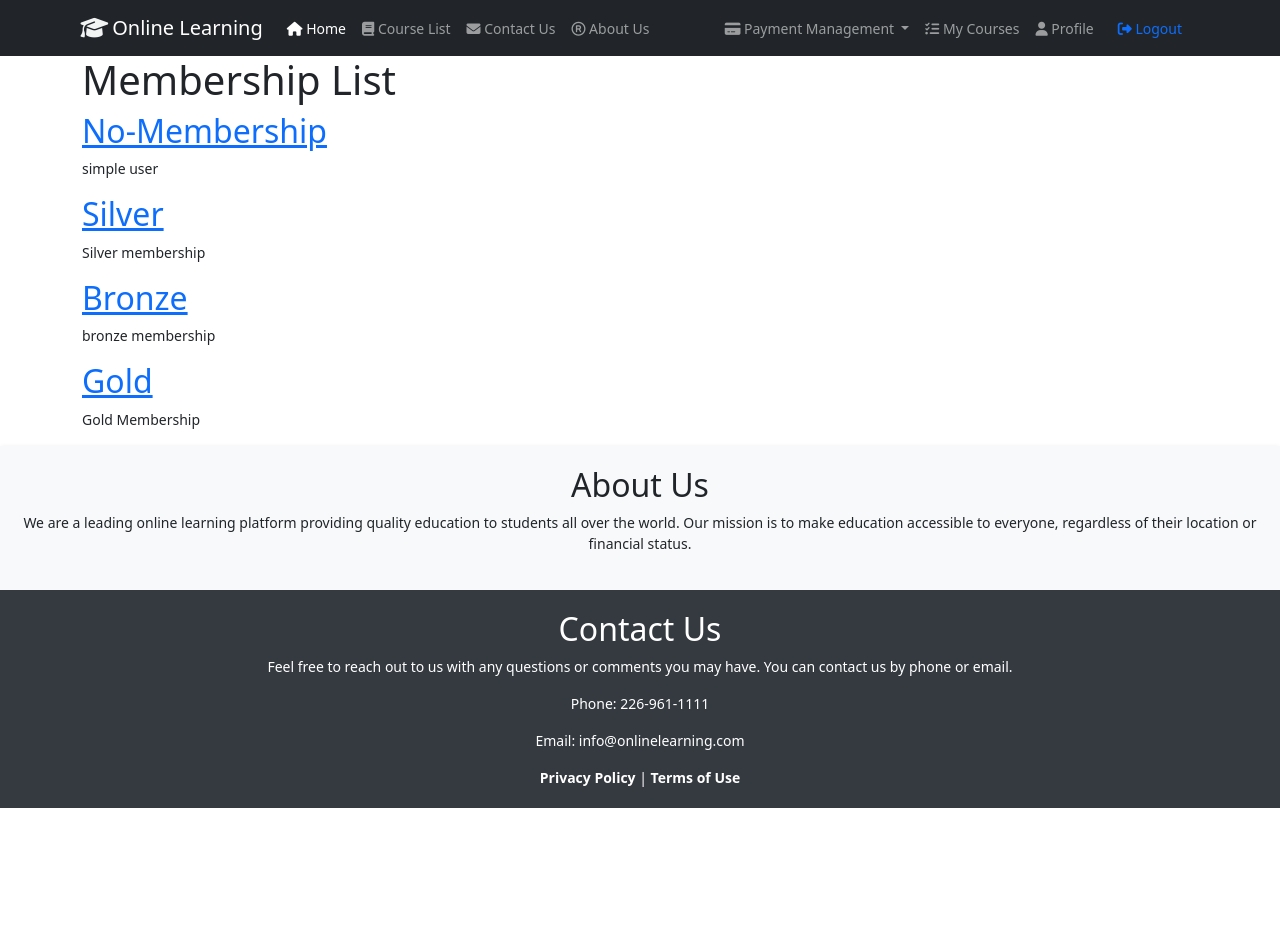
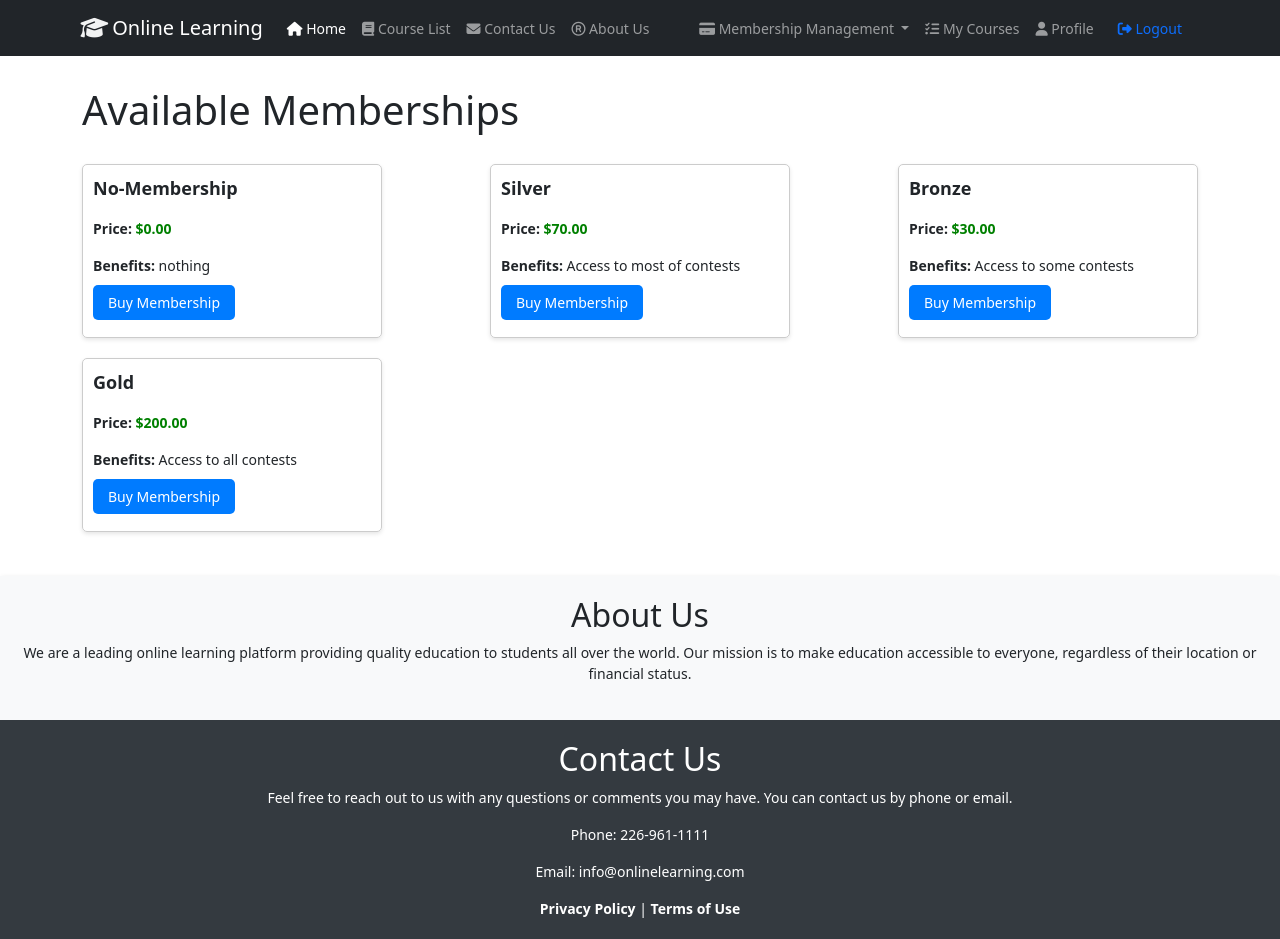
Before and after one commit to SanazJafari/WhiteboardApp, a Django app: page /memberships/ in a window 1280 px wide. Before the commit the page ends 808 px from the top, so only its background shows below. Run offline with Django 4.2, Linux system fonts and the light colour scheme; a user stored in the database is signed in; data comes from the database, SQL or seed files in the repository; both versions use the stored data as it was after the commit; some libraries are stand-ins or nearby versions.

Commit message:
changes of membership and payments

```diff
--- a/Whiteboard/settings.py
+++ b/Whiteboard/settings.py
@@ -147,6 +147,9 @@ LOGIN_REDIRECT_URL = 'WhiteboardApp:main_banner'
 STRIPE_PUBLIC_KEY = 'pk_test_51NS9eOHitL9rNw3gWw65ZPSFcvUg9tnkcjb0M3W7t24Vgm9xLALSy2p4zbxcrkDY1AMQgf9nQoXVWqKmwGPOexFX00dKE3R2ay'
 STRIPE_SECRET_KEY = 'sk_test_51NS9eOHitL9rNw3g7XnjlVvsA6msTP0SaRBS89RPl7BKBGPHrjsE7W2R1aXM1oEkwY2QyOPVYBn6H6LZTG5nHoBj00OYaT28EI'
 
+# STRIPE_PUBLIC_KEY = 'pk_test_51NXBl9J21l47pGAcLxYApxytMv8W5Nnu1EN7s9lGabLgMW0grFayzhX58Zxaz7u7H3G5U7HkBcOobvE7mxrE3ooh0070wnM9SL'
+# STRIPE_SECRET_KEY = 'sk_test_51NXBl9J21l47pGAcDwGaIQrv5VnQFtcwzgLuc6a3EInnHZzYsu3Sc19AzdOwX37B8LZubSotreUqXyVig34axnOu00gb45h7zN'
+
 TWILIO_ACCOUNT_SID = 'ACb3b88c505441e68232a84742fc55a34c'
 TWILIO_AUTH_TOKEN = '54d06764fff943dd4bfb4b7b0944f3bf'
 TWILIO_FROM_NUMBER = '+16206791334'
--- a/WhiteboardApp/forms.py
+++ b/WhiteboardApp/forms.py
@@ -14,7 +14,7 @@ class CourseForm(forms.ModelForm):
     class Meta:
         model = Course
         fields = ['title', 'description', 'instructor', 'start_date', 'end_date', 'is_active', 'syllabus',
-                  'prerequisites', 'avatar', 'additional_data']
+                  'prerequisites', 'avatar']
 
 
 class MembershipForm(forms.ModelForm):
--- a/WhiteboardApp/urls.py
+++ b/WhiteboardApp/urls.py
@@ -50,7 +50,7 @@ urlpatterns = [
     path('payments/create/', views.payment_create, name='payment-create'),
     path('payments/<int:pk>/update/', views.payment_update, name='payment-update'),
 
-    path('paymentStripe/', views.process_payment_stripe, name='process_payment_stripe'),
+    path('paymentStripe/<int:pk>', views.process_payment_stripe, name='process_payment_stripe'),
     path('payments/<int:student_id>', views.payment_list_of_student, name='payment_list_of_student'),
 
     # Student Urls
--- a/WhiteboardApp/views.py
+++ b/WhiteboardApp/views.py
@@ -257,57 +257,57 @@ def payment_update(request, pk):
 
 
 @login_required(login_url="WhiteboardApp:login_post")
-def process_payment_stripe(request):
+def process_payment_stripe(request, pk):
     if request.method == 'POST':
         stripe.api_key = settings.STRIPE_SECRET_KEY
         form = PaymentFormStripe(request.POST)
-        if form.is_valid():
-            amount = form.cleaned_data['amount']
-            currency = form.cleaned_data['currency']
-            card_number = form.cleaned_data['card_number']
-            expiration_date = form.cleaned_data['expiration_date']
-            cvc = form.cleaned_data['cvc']
-            date_values = expiration_date.split('/')
-            month = date_values[0]
-            year = date_values[1]
-            try:
-                # this one is only in use for real case payment
-                # Create a payment method using Stripe Elements
-                # payment_method = stripe.PaymentMethod.create(
-                #     type='card',
-                #     card={
-                #         'number': '4242 4242 4242 4242 ',
-                #         'exp_month': month,
-                #         'exp_year': year,
-                #         'cvc': cvc
-                #     }
-                # )
 
-                # Create a payment intent and confirm the payment
-                payment_intent = stripe.PaymentIntent.create(
-                    amount=int(amount * 100),  # Convert amount to cents
-                    currency=currency,
-                    # payment_method= payment_method.id,
-                    payment_method="pm_card_mastercard",
-                    confirm=True
-                )
+        stripe_token = request.POST['stripeToken']
 
-                # Handle successful payment
-                student = form.cleaned_data['student']
-                payment = Payment(student_id=student.id, amount=amount, currency=currency,
-                                  card_number=card_number, expiration_date=expiration_date, cvc=cvc)
-                payment.save()
+        # amount = form.cleaned_data['amount']
+        # currency = form.cleaned_data['currency']
+        # card_number = form.cleaned_data['card_number']
+        # expiration_date = form.cleaned_data['expiration_date']
+        # cvc = form.cleaned_data['cvc']
+        # date_values = expiration_date.split('/')
+        # month = date_values[0]
+        # year = date_values[1]
+        try:
+            # this one is only in use for real case payment
+            # Create a payment method using Stripe Elements
+            # payment_method = stripe.PaymentMethod.create(
+            #     type='card',
+            #     card={
+            #         'number': '4242 4242 4242 4242 ',
+            #         'exp_month': month,
+            #         'exp_year': year,
+            #         'cvc': cvc
+            #     }
+            # )
+            # Create a payment intent and confirm the payment
+            membership = Membership.objects.get(id=pk)
+            payment_intent = stripe.PaymentIntent.create(
+                amount=int(membership.price),  # Convert amount to cents
+                currency='cad',
+                # payment_method= payment_method.id,
+                payment_method="pm_card_mastercard",
+                confirm=True
+            )
 
-                # save card number and expiration_date in session to store for next payments if needed
-                request.session['card_number'] = card_number
-                request.session['expiration_date'] = expiration_date
+            # Handle successful payment
+            # student = form.cleaned_data['student']
+            payment = Payment(student_id=12, amount=membership.price, currency='CAD',card_number='4444', expiration_date='12/24', cvc='321')
+            payment.save()
 
-                return render(request, 'PaymentTemplates/payment_Success.html',
-                              {'amount': amount, 'currency': currency})
+            # save card number and expiration_date in session to store for next payments if needed
+            # request.session['card_number'] = card_number
+            # request.session['expiration_date'] = expiration_date
 
-            except stripe.error.CardError as e:
-                error_message = e.error.message
-                return render(request, 'PaymentTemplates/payment_Error.html', {'error_message': error_message})
+            return render(request, 'PaymentTemplates/payment_Success.html', {'amount': membership.price, 'currency':'cad'})
+
+        except stripe.error.CardError as e:
+            error_message = e.error.message
+            return render(request, 'PaymentTemplates/payment_Error.html', {'error_message': error_message})
     else:
         student = Student.objects.select_related('user').get(user_id=request.user.id)
         payment = Payment(student=student)
@@ -317,7 +317,8 @@ def process_payment_stripe(request):
         expiration_date = request.session.get('expiration_date')
         return render(request, 'PaymentTemplates/payment_create_stripe.html', {'form': form,
                                                                                'card_number': card_number,
-                                                                               'expiration_date': expiration_date})
+                                                                               'expiration_date': expiration_date,
+                                                                               'stripe_publishable_key': settings.STRIPE_PUBLIC_KEY})
 
 
 # Student Views
@@ -440,6 +441,7 @@ def enroll_course(request, course_id):
         'result': 'Enrollment successful!',
     }
     return JsonResponse(data)
+    # return render(request, 'EnrolmentTemplates/enrollment_message.html')
 
 
 # Grade Views
@@ -588,10 +590,9 @@ class CustomLoginView(LoginView):
     #
     #     response = super().form_valid(form)  # Call the parent method to get the original response
     #
-    #     response.set_cookie('username', encrypted_username, max_age=3600)  # Set username cookie with 1 hour expiration
-    #     response.set_cookie('password', encrypted_password, max_age=3600)  # Set password cookie with 1 hour expiration
-    #     response.set_cookie('user_id', encrypted_user_id, max_age=3600)
-    #     return response
+    # response.set_cookie('username', encrypted_username, max_age=3600)  # Set username cookie with 1 hour expiration
+    # response.set_cookie('password', encrypted_password, max_age=3600)  # Set password cookie with 1 hour expiration
+    # response.set_cookie('user_id', encrypted_user_id, max_age=3600) return response
 
 class CustomLogoutView(LogoutView):
     next_page = 'WhiteboardApp:main_banner'
--- a/static/css/base.css
+++ b/static/css/base.css
@@ -34,3 +34,60 @@
 body {
   font-size: 14px;
 }
+
+.memberships-container {
+    display: flex;
+            flex-wrap: wrap;
+            justify-content: space-between;
+        }
+        .membership-card {
+            flex: 0 0 300px;
+            border: 1px solid #ccc;
+            border-radius: 5px;
+            padding: 10px;
+            margin-bottom: 20px;
+            box-shadow: 0 2px 4px rgba(0, 0, 0, 0.1);
+        }
+        .membership-title {
+            font-size: 18px;
+            font-weight: bold;
+        }
+        .membership-price {
+            color: green;
+            font-weight: bold;
+        }
+        .buy-button {
+            background-color: #007bff;
+            color: #fff;
+            border: none;
+            padding: 8px 15px;
+            border-radius: 5px;
+            cursor: pointer;
+            text-decoration: none;
+        }
+
+.buy-button:hover {
+    color: white;
+}
+
+.StripeElement--focus {
+      color: #495057;
+      background-color: #fff;
+      border-color: #80bdff;
+      outline: 0;
+      box-shadow: 0 0 0 .2rem rgba(0,123,255,.25);
+  }
+  .card-element-disabled {
+      background-color: #e9ecef;
+      opacity: 1;
+  }
+  #card-element {
+      display: flex;
+      align-items: center;
+  }
+  #card-element div {
+      flex-grow: 1;
+  }
+  #card-element-error {
+      color: #ff0000;
+  }
--- a/templates/CourseTemplates/course_detail.html
+++ b/templates/CourseTemplates/course_detail.html
@@ -41,7 +41,7 @@
                                     Enroll
                                 </button>
                             {% else %}
-                                <a href="#" class="btn btn-secondary btn-sm" disabled
+                                <a href="{% url 'WhiteboardApp:enroll-course' course.pk %}" class="btn btn-secondary btn-sm" disabled
                                    title="you reached the quota and can not enroll in another course">Enroll</a>
                             {% endif %}
 
@@ -145,7 +145,7 @@
                             <rect width="100%" height="100%" fill="#007aff"></rect>
                         </svg>
                         <i class="fa-solid fa-marker" style="margin-right: 10px;"></i>
-                        <strong class="me-auto"> Mark </strong>
+                        <strong class="me-auto"> Grades </strong>
                     </div>
                     <div class="toast-body">
                         {% if grade.grade %}
--- a/templates/MembershipTemplates/membership_list.html
+++ b/templates/MembershipTemplates/membership_list.html
@@ -6,10 +6,16 @@
 {% endblock %}
 
 {% block content %}
-    <h1>Membership List</h1>
-    {% for membership in memberships %}
-        <h2><a href="{% url 'WhiteboardApp:membership-detail' membership.pk %}">{{ membership.get_name_display }}</a>
-        </h2>
-        <p>{{ membership.description }}</p>
-    {% endfor %}
+
+    <h1 style="margin-bottom: 30px; margin-top: 30px; ">Available Memberships</h1>
+    <div class="memberships-container mb-4">
+        {% for membership in memberships %}
+            <div class="membership-card pb-4">
+                <p class="membership-title">{{ membership.get_name_display }}</p>
+                <p><strong>Price:</strong> <span class="membership-price">${{ membership.price }}</span></p>
+                <p><strong>Benefits:</strong> {{ membership.benefits }}</p>
+                <a class="buy-button" href="{% url 'WhiteboardApp:process_payment_stripe' membership.id %}">Buy Membership</a>
+            </div>
+        {% endfor %}
+    </div>
 {% endblock %}
--- a/templates/base.html
+++ b/templates/base.html
@@ -97,12 +97,12 @@
                     <ul class="navbar-nav me-auto my-2 my-lg-0 navbar-nav-scroll" style="--bs-scroll-height: 100px;">
                         <li class="nav-item dropdown">
                             <a class="nav-link dropdown-toggle" href="#" role="button" data-bs-toggle="dropdown">
-                                <i class="fas fa-credit-card"></i> Payment Management
+                                <i class="fas fa-credit-card"></i> Membership Management
                             </a>
                             <ul class="dropdown-menu">
                                 <li>
-                                    <a class="dropdown-item" href="{% url 'WhiteboardApp:process_payment_stripe' %}">
-                                        <i class="fa-brands fa-cc-stripe"></i> Make a Payment
+                                    <a class="dropdown-item" href="{% url 'WhiteboardApp:membership-list' %}">
+                                        <i class="fa-brands fa-cc-stripe"></i> Memberships
                                     </a>
                                 </li>
                                 <li>
--- a/templates/login.html
+++ b/templates/login.html
@@ -52,6 +52,6 @@
 {#<script src="https://code.jquery.com/jquery-3.3.1.min.js"></script>#}
 <!-- Bootstrap JavaScript -->
 {#<script src="https://cdn.jsdelivr.net/npm/bootstrap@5.0.2/dist/js/bootstrap.bundle.min.js"></script>#}
-<script src="{% static 'js/login.js' %}"></script>
+{#<script src="{% static 'js/login.js' %}"></script>#}
 </body>
 </html>
```
Also changed, not shown: templates/EnrolmentTemplates/Enrollment_create.html (+5 -2 lines), templates/EnrolmentTemplates/enrollment_message.html (added, +14 -0 lines), templates/PaymentTemplates/payment_create_stripe.html (+99 -16 lines), db.sqlite3, 1 other file.
